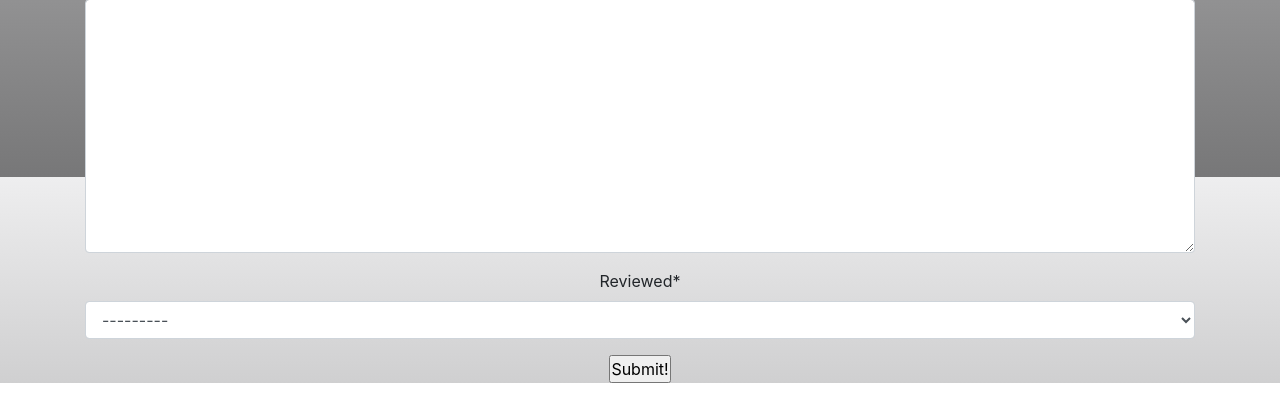
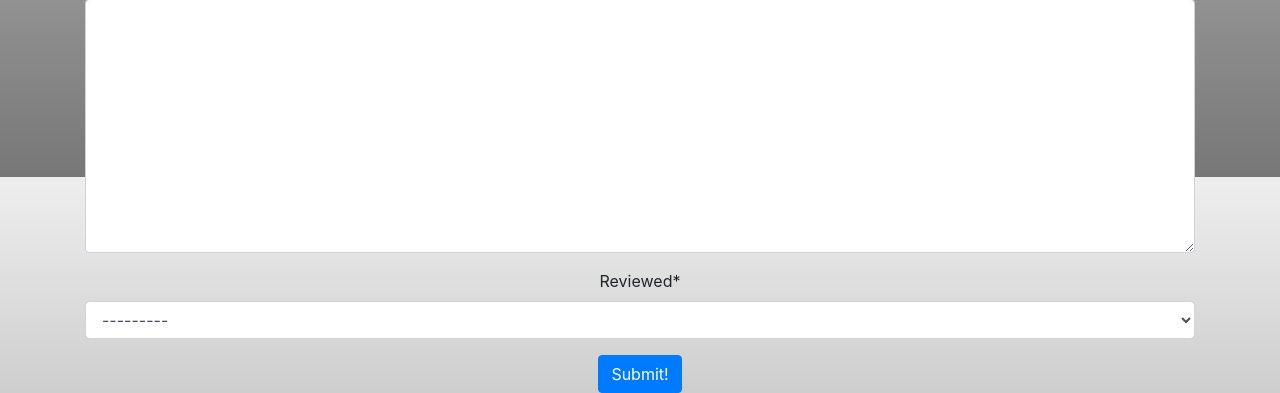
Before and after one commit to x-camacho/django-portal, a Django app: page /reports/create/ in a window 1280 px wide. Shown: the part 623-1016 px from the top of the page. Run offline with Django 4.2, Linux system fonts and the light colour scheme; the visitor is signed in with stand-in values (Sample User, id 1); some libraries are stand-ins or nearby versions.

Commit message:
crispy forms debug bootstrap

```diff
--- a/main_app/templates/base.html
+++ b/main_app/templates/base.html
@@ -7,8 +7,6 @@
     <meta name="viewport" content="width=device-width, initial-scale=1.0">
     <link rel="stylesheet" href="{% static 'styles/main.css' %}">
     <link rel="stylesheet" href="https://stackpath.bootstrapcdn.com/bootstrap/4.1.3/css/bootstrap.min.css" integrity="sha384-MCw98/SFnGE8fJT3GXwEOngsV7Zt27NXFoaoApmYm81iuXoPkFOJwJ8ERdknLPMO" crossorigin="anonymous">
-    <!-- Bootstrap CDN -->
-    <link rel="stylesheet" href="https://cdn.jsdelivr.net/npm/bootstrap@4.3.1/dist/css/bootstrap.min.css" integrity="sha384-ggOyR0iXCbMQv3Xipma34MD+dH/1fQ784/j6cY/iJTQUOhcWr7x9JvoRxT2MZw1T" crossorigin="anonymous">
     <link href='https://fonts.googleapis.com/css?family=Roboto:500,900,100,300,700,400' rel='stylesheet' type='text/css'>
     <script src="{% static 'scripts/app.js' %}" defer></script>
     <title>Portal</title>
--- a/main_app/templates/location_create.html
+++ b/main_app/templates/location_create.html
@@ -5,11 +5,11 @@
 <h1>Location Information</h1>
 
 
-<div class="container">
+<div class="loginForm container">
   <form method="post">
     {% csrf_token %}
     {{ form|crispy }}
-      <input type="submit" value="Submit" />
+      <input type="submit" class="btn btn-primary" value="Submit" />
   </form>
 </div>
 
--- a/main_app/templates/report_form.html
+++ b/main_app/templates/report_form.html
@@ -8,7 +8,7 @@
     <form action="" method="post">
         {% csrf_token %}
         {{ form|crispy }}
-        <input type="submit" value="Submit!">
+        <input type="submit" class="btn btn-primary"  value="Submit!">
     </form>
 </div>
 {% endblock %}
```
